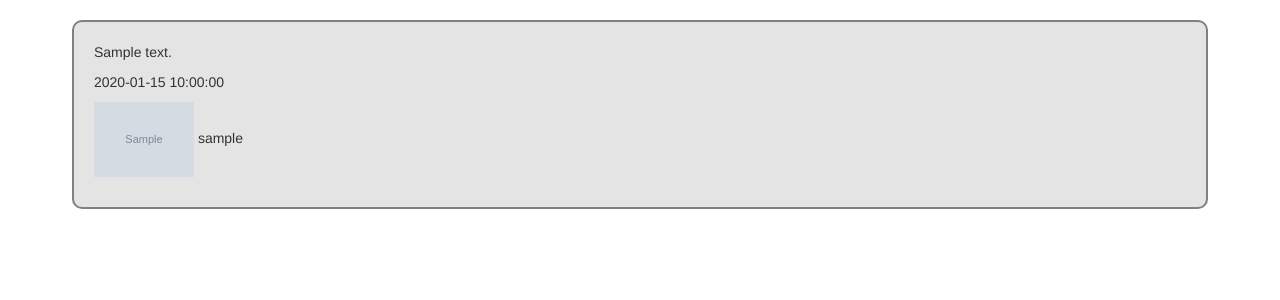
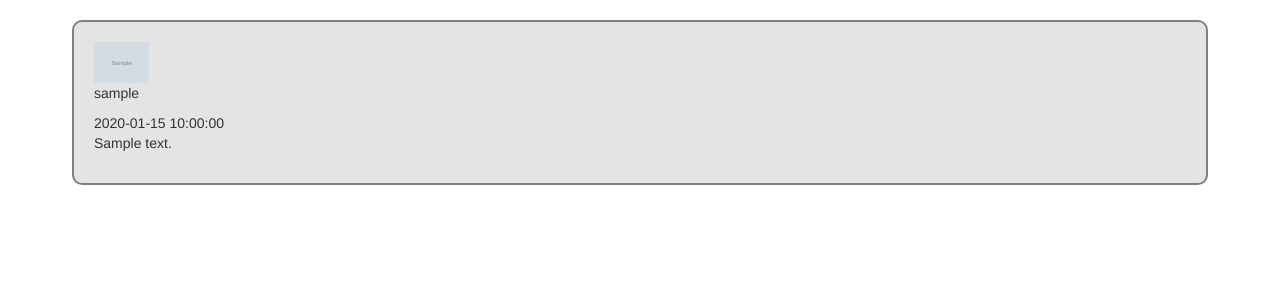
Before and after one commit to Marouane90/chantage, a PHP site: page /index.php?page=messages in a window 1280 px wide. Shown: the part 72-372 px from the top of the page. Run offline with PHP 8.4, Linux system fonts and the light colour scheme; tables that the repository leaves empty hold one stand-in row (values such as "Sample post"); grey boxes marked "Sample" are stand-in pictures.

Commit message:
Mise à jour CSS

```diff
--- a/styles/style.css
+++ b/styles/style.css
@@ -54,7 +54,7 @@ button.btn-inverse{
 	border-width:8px;
 }*/
 img {
-    width: 100px;
+    width: 5%;
 }
 
 h1 {
--- a/views/messages.phtml
+++ b/views/messages.phtml
@@ -1,8 +1,7 @@
 <div class="conversation">
+		<img src="<?=htmlentities($message['avatar'])?>">
+		<p><?=htmlentities($message['login'])?></p>
+		<?=$message['date']?>
+
 		<p><?=htmlentities($message['content'])?></p>
-		<p><?=$message['date']?></p>
-		<p>
-			<img src="<?=htmlentities($message['avatar'])?>">
-			<?=htmlentities($message['login'])?>
-		</p>
 </div>
```
